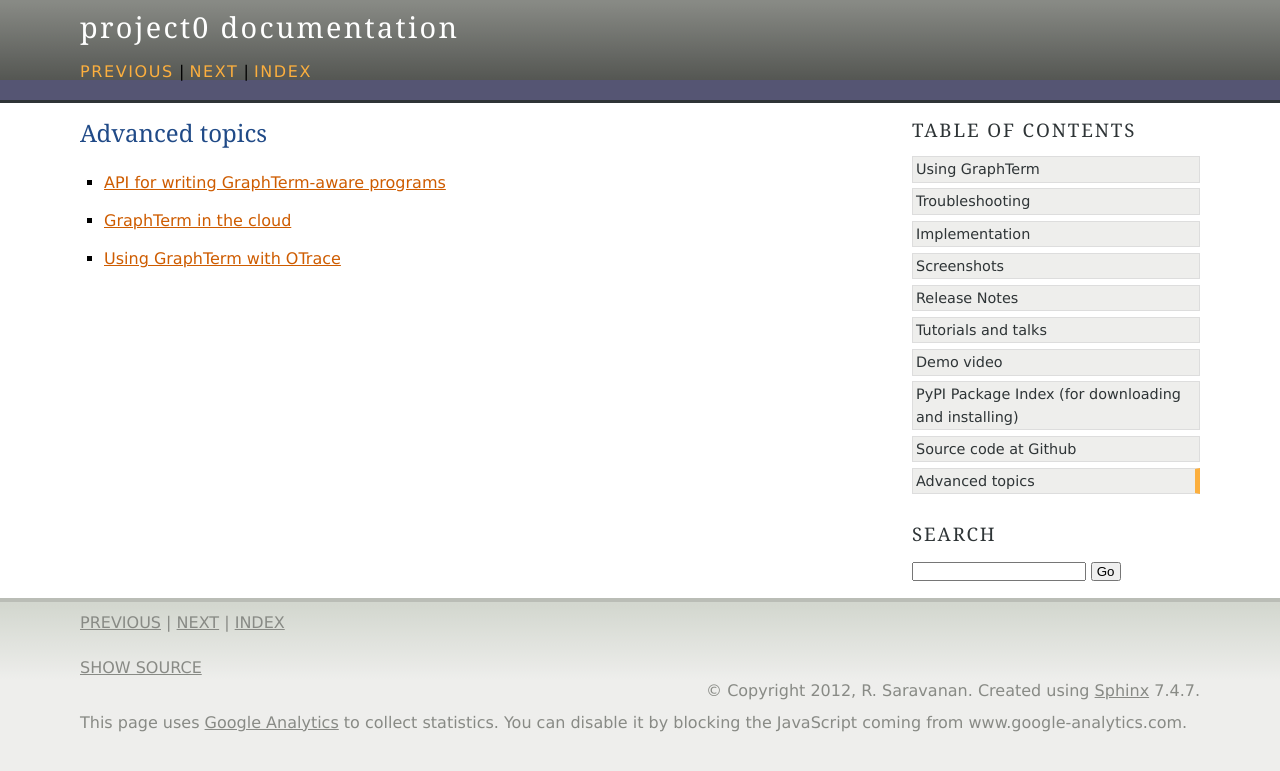
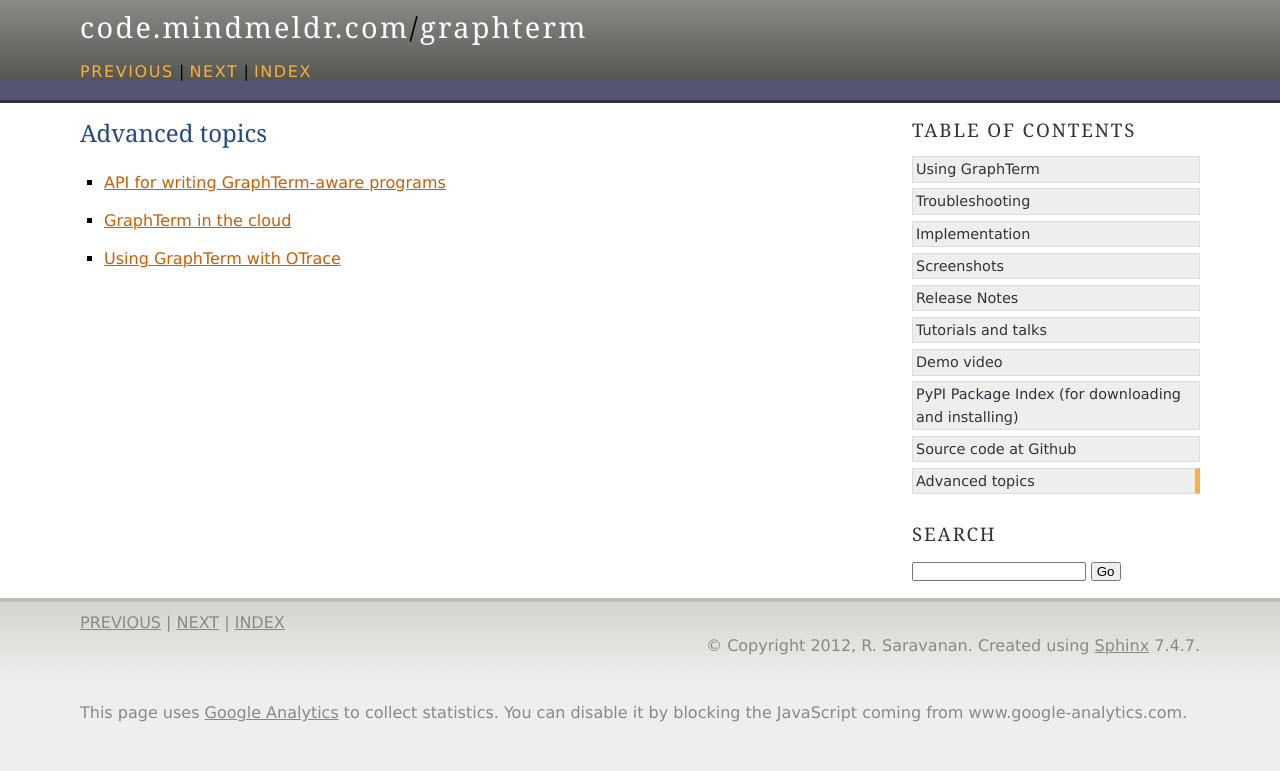
Before and after one commit to mitotic/graphterm, a Sphinx documentation site: the page built from docs/advanced.rst, in a window 1280 px wide. Shown: the top 771 px of the page. Built offline with Sphinx 7.4.7, drawn with Linux system fonts in a browser that asks for light colours; pages that are not in the unit, such as notebooks, are missing from menus; the version number could not be read and is left out.

Commit message:
Sphinx docs updates

```diff
--- a/docs/_templates/layout.html
+++ b/docs/_templates/layout.html
@@ -1,4 +1,28 @@
 {% extends "!layout.html" %}
+
+{% block header %}
+    <div class="header-wrapper">
+      <div class="header">
+        {%- if logo %}
+          <p class="logo"><a href="{{ pathto(master_doc) }}">
+            <img class="logo" src="{{ pathto('_static/' + logo, 1) }}" alt="Logo"/>
+          </a></p>
+        {%- endif %}
+        {%- block headertitle %}
+        <div class="headertitle">
+          <a href="http://code.mindmeldr.com">code.mindmeldr.com</a>/<a href="{{ pathto(master_doc) }}">{{ shorttitle|e }}</a>
+        </div>
+        {%- endblock %}
+        <div class="rel">
+          {%- for rellink in rellinks|reverse %}
+          <a href="{{ pathto(rellink[0]) }}" title="{{ rellink[1]|striptags|e }}"
+             {{ accesskey(rellink[2]) }}>{{ rellink[3] }}</a>
+          {%- if not loop.last %}{{ reldelim2 }}{% endif %}
+          {%- endfor %}
+        </div>
+      </div>
+    </div>
+{% endblock %}
 
 {%- block extrahead %}
 {{ super() }}
--- a/docs/conf.py
+++ b/docs/conf.py
@@ -13,10 +13,18 @@
 
 import sys, os
 
-parent_dir = os.path.dirname(os.path.dirname(os.path.abspath(__file__)))
+custom_theme = "sphinx-bootstrap"
+custom_theme = ""
+
+current_dir = os.path.abspath(os.path.dirname(__file__))
+parent_dir = os.path.dirname(current_dir)
 pkg_name = os.path.basename(parent_dir)
 pkg_dir = os.path.join(parent_dir, pkg_name)
-sys.path.insert(0,pkg_dir)
+sys.path.insert(0, pkg_dir)
+
+if custom_theme:
+    theme_dir = os.path.join(current_dir, '_themes', custom_theme)
+    sys.path.insert(0, theme_dir)
 
 try:
     import about
@@ -40,6 +48,9 @@ if about:
     version = about.version
     release = about.version
 
+def setup(app):
+    app.add_config_value('custom_theme', '', True)
+
 # If extensions (or modules to document with autodoc) are in another directory,
 # add these directories to sys.path here. If the directory is relative to the
 # documentation root, use os.path.abspath to make it absolute, like shown here.
@@ -52,10 +63,10 @@ if about:
 
 # Add any Sphinx extension module names here, as strings. They can be extensions
 # coming with Sphinx (named 'sphinx.ext.*') or your custom ones.
-extensions = []
+extensions = ['sphinx.ext.autodoc', 'sphinx.ext.intersphinx', 'sphinx.ext.todo', 'sphinx.ext.ifconfig', 'sphinx.ext.viewcode']
 
 # Add any paths that contain templates here, relative to this directory.
-templates_path = ['_templates']
+templates_path = [] if custom_theme else ['_templates']
 
 # The suffix of source filenames.
 source_suffix = '.rst'
@@ -78,7 +89,7 @@ master_doc = 'index'
 
 # List of patterns, relative to source directory, that match files and
 # directories to ignore when looking for source files.
-exclude_patterns = []
+exclude_patterns = ['_build']
 
 # The reST default role (used for this markup: `text`) to use for all documents.
 #default_role = None
@@ -105,22 +116,32 @@ pygments_style = 'sphinx'
 
 # The theme to use for HTML and HTML Help pages.  See the documentation for
 # a list of builtin themes.
-html_theme = 'agogo'
+html_theme = custom_theme or 'agogo'
 
 # Theme options are theme-specific and customize the look and feel of a theme
 # further.  For a list of options available for each theme, see the
 # documentation.
 #html_theme_options = {}
 
+if html_theme == "sphinx-bootstrap":
+    html_theme_options = {
+        'analytics_code': 'UA-35342722-1',
+        'github_user': 'mitotic',
+        'github_repo': 'graphterm',
+        'twitter_username': 'graphterm',
+        'home_url': 'http://code.mindmeldr.com/graphterm',
+        # 'disqus_shortname': 'mindcoder',
+    }
+
 # Add any paths that contain custom themes here, relative to this directory.
-#html_theme_path = []
+html_theme_path = ['_themes']
 
 # The name for this set of Sphinx documents.  If None, it defaults to
 # "<project> v<release> documentation".
 #html_title = None
 
 # A shorter title for the navigation bar.  Default is the same as html_title.
-#html_short_title = None
+html_short_title = 'graphterm'
 
 # The name of an image file (relative to this directory) to place at the top
 # of the sidebar.
@@ -161,7 +182,7 @@ html_static_path = ['_static']
 #html_split_index = False
 
 # If true, links to the reST sources are added to the pages.
-#html_show_sourcelink = True
+html_show_sourcelink = False
 
 # If true, "Created using Sphinx" is shown in the HTML footer. Default is True.
 #html_show_sphinx = True
```
Also changed, not shown: docs/index.rst (+16 -17 lines), 1 other file.
